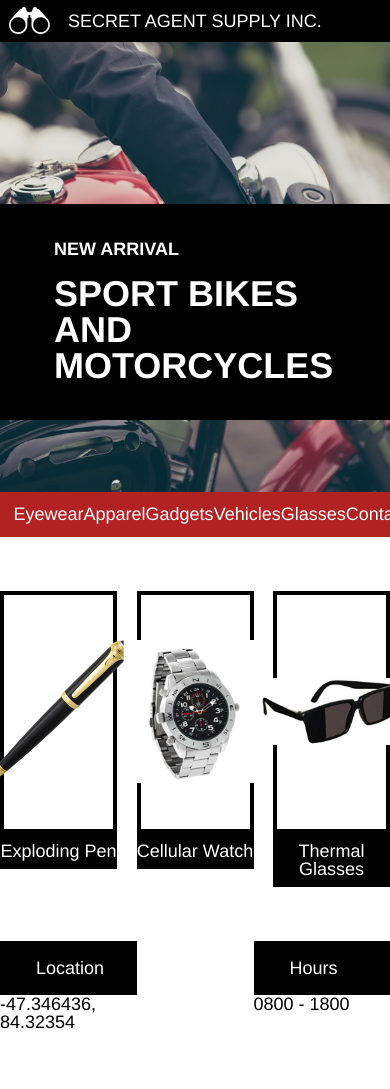
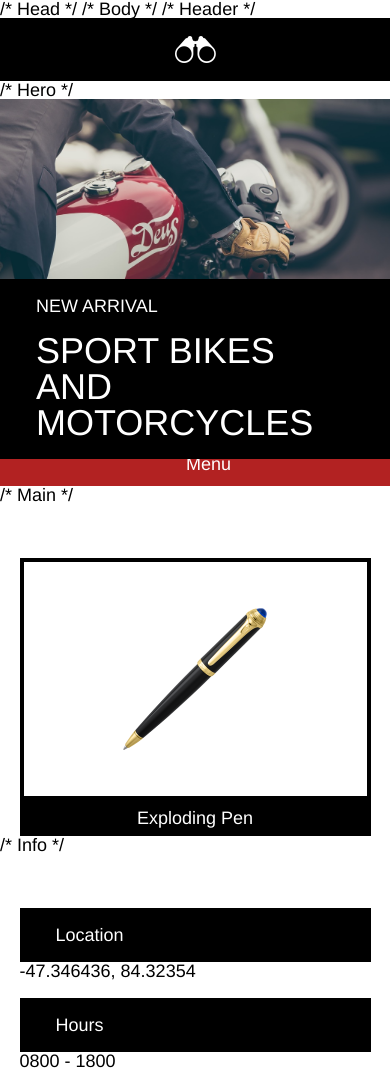
Before and after one commit to itsericbrown/secretagent, a plain HTML site: page index.html in a window 390 px wide. Shown: the top 1089 px of the page. Drawn offline with Linux system fonts and the light colour scheme.

Commit message:
Updated Responsive Site

```diff
--- a/Resources/CSS/index.css
+++ b/Resources/CSS/index.css
@@ -1,39 +1,37 @@
+/* Universal */
 html {
     font-size: 18px;
     font-family: Helvetica;
 }
-
 .container {
     max-width: 960px;
     margin: 0 auto;
 }
-
 div {
     display: block;
 }
 
+/* Header */
 .header {
     background-color: black;
     color: white;
 }
-
 .header .container {
     display: flex;
     align-items: center;
 }
-
 .header img {
     padding-left: 0.5rem;
     padding-right: 1rem;
     height: 1.5rem;
 }
-
 .header span {
     padding-top: 0.66rem;
     padding-bottom: 0.66rem;
     font-size: 1rem;
 }
 
+/* Hero */
 .hero {
     background-image: url("/Resources/Media/Moto.jpeg");
     background-repeat: no-repeat;
@@ -41,11 +39,9 @@ div {
     background-size: cover;
     height: 25rem;
 }
-
 .hero .container {
      display: flex;
 }
-
 .hero .hero-text {
     background-color: black;
     color: white;
@@ -55,38 +51,40 @@ div {
     position: relative;
     margin-top: 9rem;
 }
-
 .hero .hero-text h4 {
     font-size: 1rem;
     padding-bottom: 1rem;
 }
-
 .hero .hero-text h1 {
     font-size: 2rem;
 }
 
-.nav {
+/* Nav */
+nav {
     background-color: firebrick;
     width: 100%;
     color: white;
     padding: 0.75rem;
 }
-
-.nav .container {
+nav ul {
+    align-items: center;
+    justify-content: space-between;
+    list-style: none;
     display: flex;
-    justify-content: space-between;
+}
+.mobile-nav {
+    display: none;
 }
 
+/* Main */
 .products {
     display: flex;
     justify-content: space-between;
     margin-top: 3rem;
 }
-
 .product {
     width: 30%;
 }
-
 .product-image {
     display: flex;
     border: 4px solid black;
@@ -95,11 +93,9 @@ div {
     align-items: center;
     justify-content: center;
 }
-
 .product-image img {
     max-width: 8rem;
 }
-
 .product .text {
     display: block;
     background-color: black;
@@ -108,17 +104,16 @@ div {
     padding: 0.5rem 0rem;
 }
 
+/* Info */
 .info {
     display: flex;
     justify-content: space-between;
     margin-top: 3rem;
 }
-
 .block {
     width: 35%;
     margin-bottom: 4rem;
 }
-
 .title {
     background-color: black;
     color: white;
@@ -126,14 +121,112 @@ div {
     padding: 1rem 2rem;
 }
 
+/* Footer */
 footer {
     background-color: black;
     color: white;
 }
-
-
 footer .container {
     height: 8rem;
     display: flex;
     align-items: center;
 }
+
+/* Responsive */
+
+/* Tablet */
+@media only screen and (max-width : 1024px) {
+    /* Hero */
+    h4, h1 {
+        font-weight: normal;
+    }
+
+    /* Nav */
+    nav ul {
+        display: none;
+    }
+    .mobile-nav {
+        display: block;
+        text-align: center;
+    }
+
+    /* Main */
+    .product {
+        width: 47%;
+    }
+    .glasses {
+        display: none;
+    }
+
+    /* Info */
+    .block {
+        width: 35%;
+    }
+}
+
+/* Phone */
+@media only screen and (max-width : 470px) {
+    /* Header */
+    .header {
+        display: flex;
+    }
+    .header span {
+        display: none;
+    }
+    .header img {
+        padding: 1rem 0rem;
+    }
+
+    /* Hero */
+    .hero {
+        height: 15rem;
+    }
+    .hero h4 {
+        font-size: 0.77rem;
+    }
+    .hero h1 {
+        font-size: 1rem;
+    }
+    .hero .hero-text {
+        padding: 1rem 2rem;
+        position: relative;
+        margin-top: 10rem;
+        width: 100%;
+    }
+
+    /* Nav */
+    nav {
+        margin-top: 3rem;
+    }
+
+    /* Main */
+    .products {
+        justify-content: center;
+    }
+    .product {
+        width: 90%;
+    }
+    .watch {
+        display: none;
+    }
+
+    /* Info */
+    .container .info {
+        display: flex;
+        flex-direction: column;
+        width: 100%;
+        align-items: center;
+    }
+    .block {
+        width: 90%;
+        margin-bottom: 1rem
+    }
+
+    /* Footer */
+    footer {
+        margin-top:  3rem;
+    }
+    footer .container {
+        justify-content: center;
+    }
+}
--- a/index.html
+++ b/index.html
@@ -1,6 +1,8 @@
 <!DOCTYPE html>
 
 <html>
+
+    /* Head */
     <head>
         <meta charset="utf-8">
         <title>Secret Agent Supply, Inc.</title>
@@ -8,7 +10,10 @@
         <link href="Resources/CSS/index.css" type="text/css" rel="stylesheet">
     </head>
 
+    /* Body */
     <body>
+
+        /* Header */
         <div class="header">
             <div class="container">
                 <img src="Resources/Media/Logo.png">
@@ -16,6 +21,7 @@
             </div>
         </div>
 
+        /* Hero */
         <div class="hero">
             <div class="container">
                 <div class="hero-text">
@@ -25,17 +31,22 @@
             </div>
         </div>
 
-        <div class="nav">
-            <div class="container">
-                <span>Eyewear</span>
-                <span>Apparel</span>
-                <span>Gadgets</span>
-                <span>Vehicles</span>
-                <span>Glasses</span>
-                <span>Contact</span>
-            </div>
-        </div>
+        /* Nav */
+        <nav>
+            <ul class="container">
+                <li>Eyewear</li>
+                <li>Apparel</li>
+                <li>Gadgets</li>
+                <li>Vehicles</li>
+                <li>Glasses</li>
+                <li>Contact</li>
+            </ul>
+            <ul class="mobile-nav container">
+                <li>Menu</li>
+            </ul>
+        </nav>
 
+        /* Main */
         <div class="container">
             <div class="products">
                 <div class="product pen">
@@ -62,6 +73,7 @@
             </div>
         </div>
 
+        /* Info */
         <div class="container">
             <div class="info">
 
@@ -78,6 +90,7 @@
             </div>
         </div>
 
+        /* Footer */
         <footer>
             <div class="container">
                 Copyright Secrent Agent Supply Inc.
@@ -85,4 +98,5 @@
         </footer>
 
     </body>
+
 </html>
```
